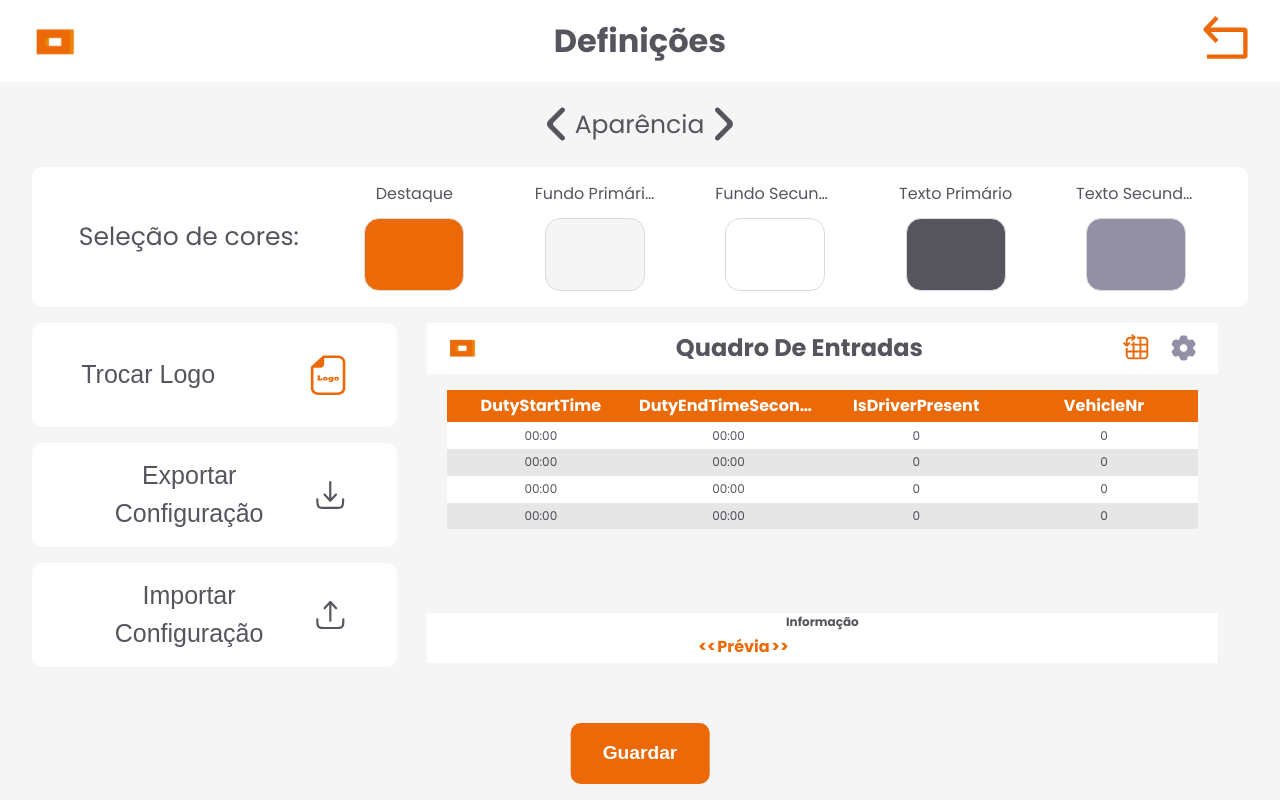
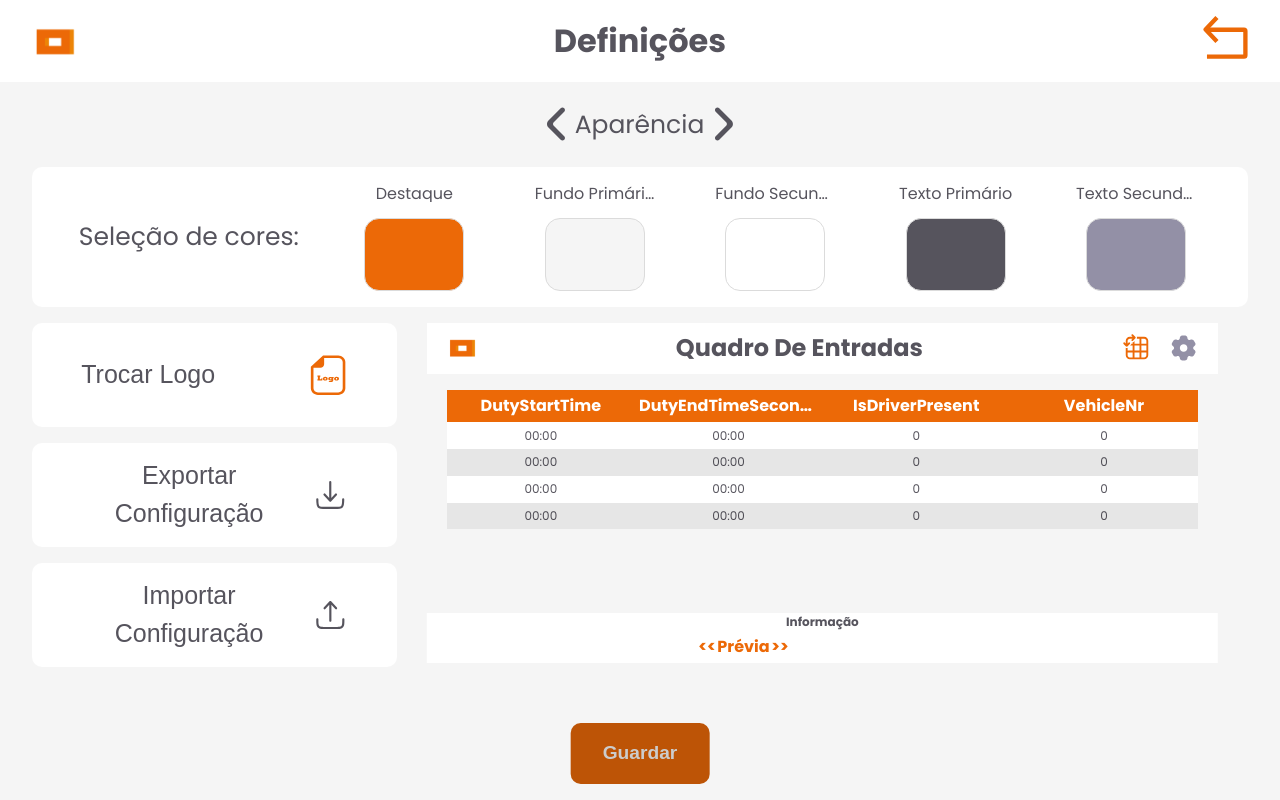
Before and after one commit to Cristy17001/OPT-Expedition-Board, a Next.js app: page /definicoes in a window 1280 px wide. In both pictures the pointer is over the button "Guardar". Built offline with nearby package versions, Linux system fonts and the light colour scheme.

Commit message:
"Guardar" button effect

```diff
--- a/src/app/definicoes/settings.module.css
+++ b/src/app/definicoes/settings.module.css
@@ -152,6 +152,8 @@
 }
 
 .save_btn {
+  transition: filter 0.3s ease; /* Adding transition for smoother effect */
+
   display: block;
   margin-inline: auto;
   margin-top: auto;
@@ -177,6 +179,10 @@
   -moz-transform: translateX(-50%);
   -ms-transform: translateX(-50%);
   -o-transform: translateX(-50%);
+}
+
+.save_btn:hover{
+  filter: brightness(80%); /* Adjust brightness for desired lighter color effect */
 }
 
 .table-content-container {
```
